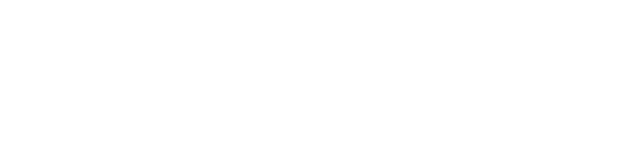
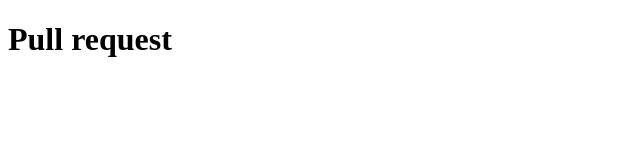
Before and after one commit to IvanG19/IvanG19.github.io, a plain HTML site: page index.html in a window 1280 px wide. Shown: the whole page, without its empty margins (0-640 px from the left). Drawn offline with Linux system fonts and the light colour scheme.

Commit message:
Update index.html

```diff
--- a/index.html
+++ b/index.html
@@ -6,6 +6,6 @@
     <title>Document</title>
 </head>
 <body>
-
+    <h1>Pull request</h1>
 </body>
 </html>
```
